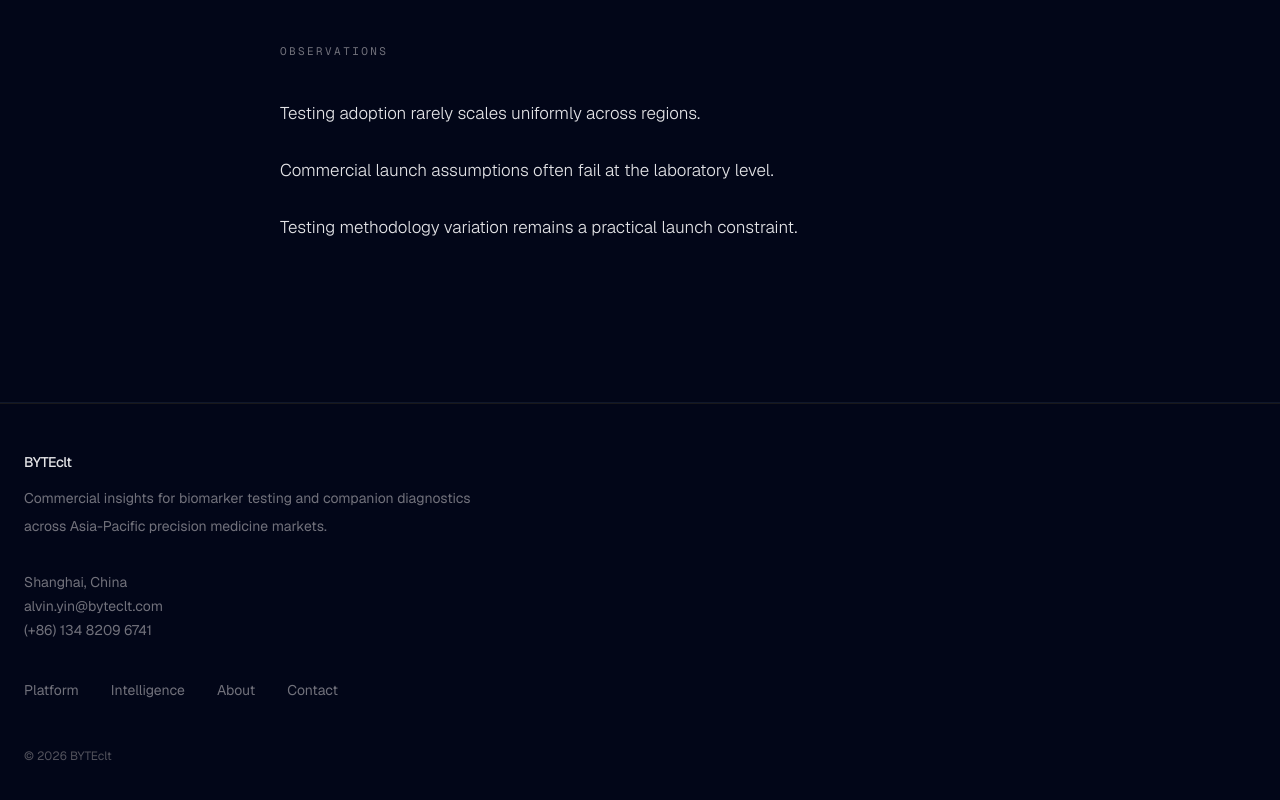
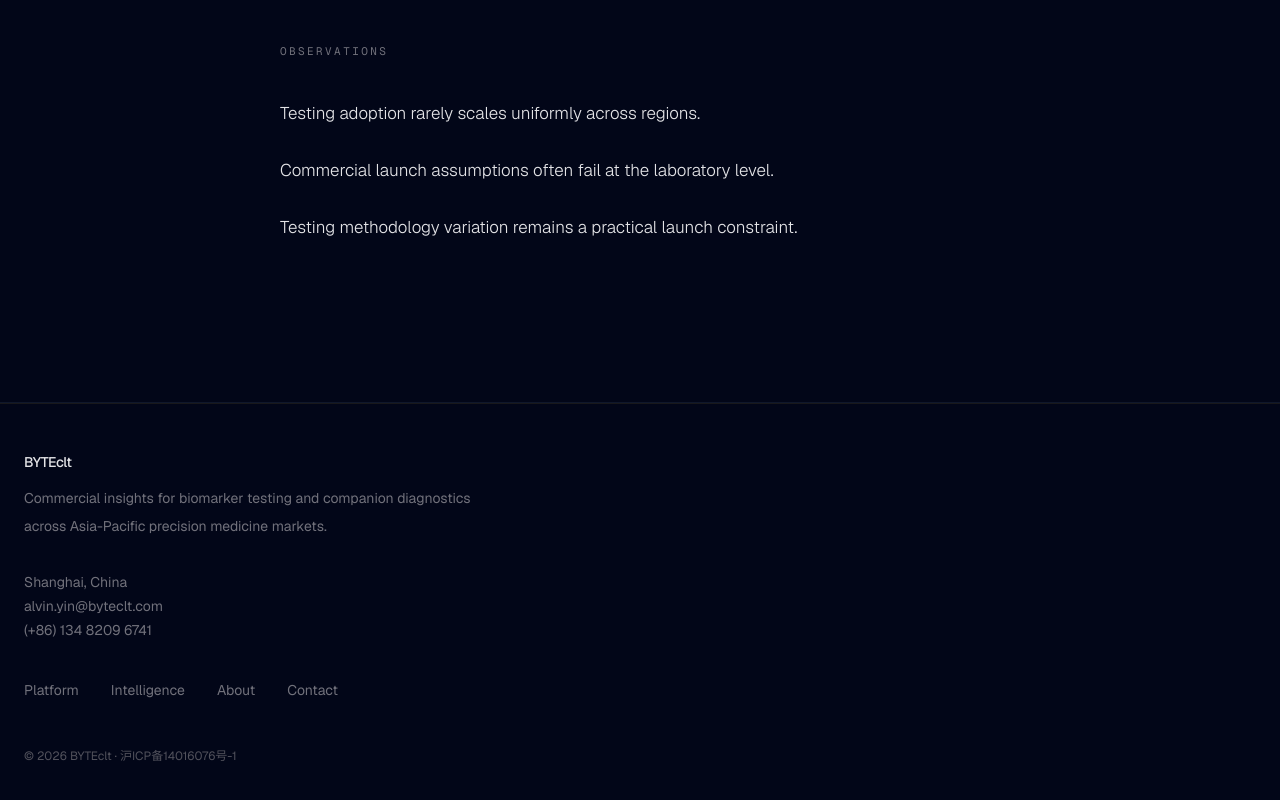
Before and after one commit to alvinbiaoyin/byteclt, a Next.js app: page / in a window 1280 px wide. Shown: the part 4575-5375 px from the top of the page. Built offline with nearby package versions, Linux system fonts and the light colour scheme.

Commit message:
add ICP filing number

```diff
--- a/app/(marketing)/components/marketing-footer.tsx
+++ b/app/(marketing)/components/marketing-footer.tsx
@@ -43,9 +43,8 @@ export default function MarketingFooter() {
             </Link>
           ))}
         </nav>
-
         <p className="mt-12 text-xs text-zinc-600">
-          © {new Date().getFullYear()} BYTEclt
+          © {new Date().getFullYear()} BYTEclt · 沪ICP备14016076号-1
         </p>
       </div>
     </footer>
```
